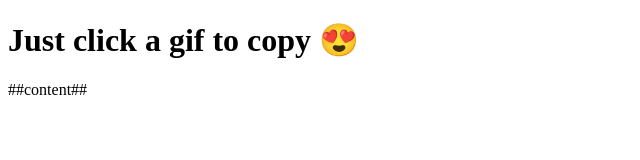
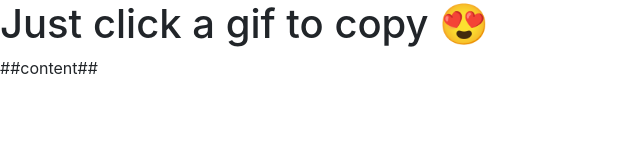
Before and after one commit to roNn23/easy-gif-selector, a website: page template.html in a window 1280 px wide. Shown: the whole page, without its empty margins (0-640 px from the left). Drawn offline with nearby package versions, Linux system fonts and the light colour scheme; some packages are replaced by stand-ins of ours; a script that the page names is missing.

Commit message:
added bootstrap for more eyecandy

```diff
--- a/template.html
+++ b/template.html
@@ -5,6 +5,7 @@
     <meta name="viewport" content="width=device-width, initial-scale=1.0">
     <meta http-equiv="X-UA-Compatible" content="ie=edge">
     <title>Easy Gif Selector</title>
+    <link rel="stylesheet" href="https://stackpath.bootstrapcdn.com/bootstrap/4.1.2/css/bootstrap.min.css" integrity="sha384-Smlep5jCw/wG7hdkwQ/Z5nLIefveQRIY9nfy6xoR1uRYBtpZgI6339F5dgvm/e9B" crossorigin="anonymous">
     <style>
         img {
             display: inline-block;
```
